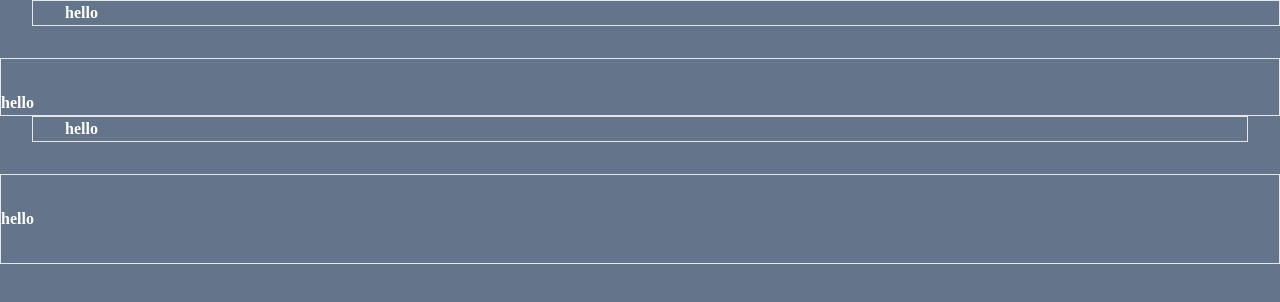
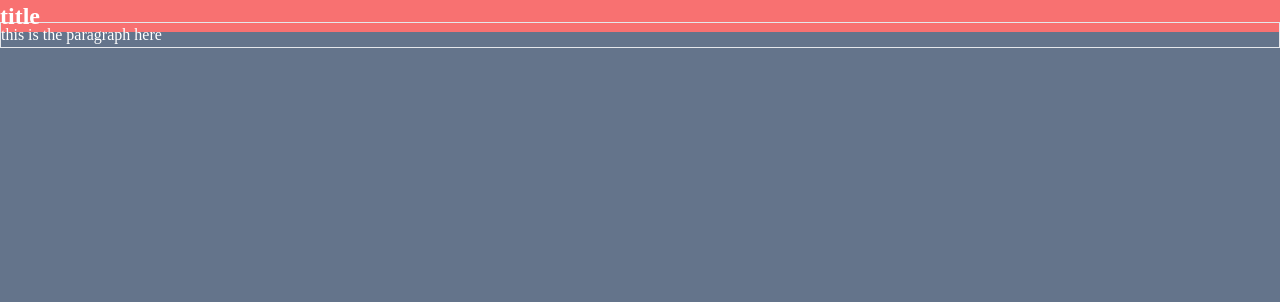
Before and after one commit to MrBunnyGif/tailwind-studycase, a Next.js app: page / in a window 1280 px wide. Shown: the top 302 px of the page. Built offline with nearby package versions, Linux system fonts and the light colour scheme; a web font is replaced by a local one.

Commit message:
negative margin

```diff
--- a/app/page.tsx
+++ b/app/page.tsx
@@ -4,10 +4,8 @@ import styles from "./page.module.css";
 export default function Home() {
   return (
     <>
-      <div className="font-bold text-white border pl-1 ml-1"> hello</div>
-      <div className="font-bold text-white border pt-1 mt-1"> hello</div>
-      <div className="font-bold text-white border px-1 mx-1"> hello</div>
-      <div className="font-bold text-white border py-1 my-1"> hello</div>
+      <h1 className="text-2xl font-bold bg-red-400">title</h1>
+      <p className="border -mt-[10px]">this is the paragraph here</p>
     </>
   );
 }
```
